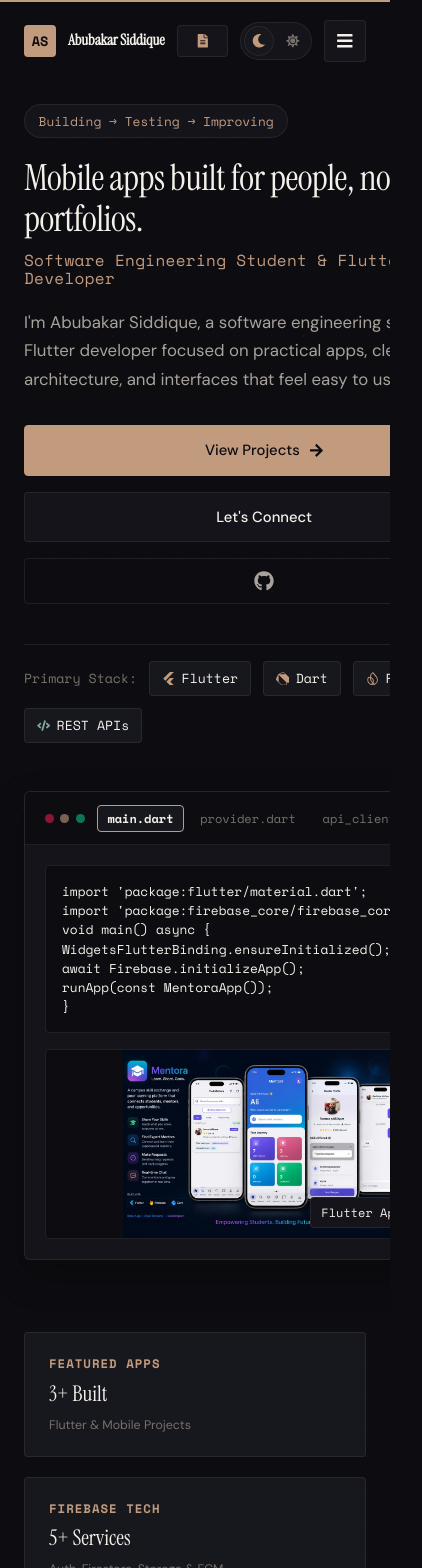
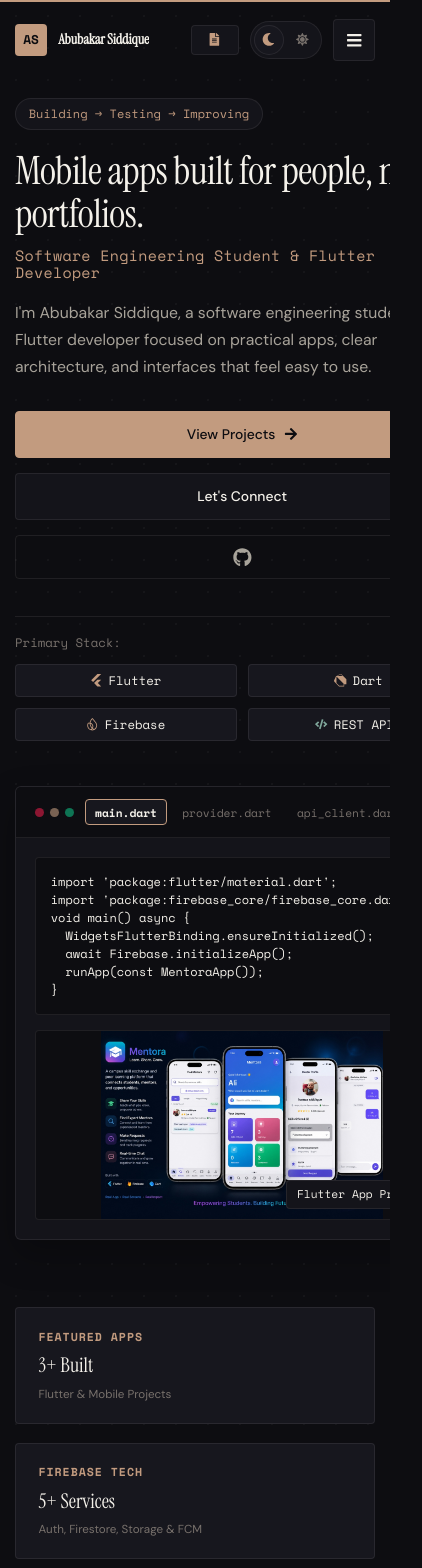
Before and after one commit to mrabukust-cmd/abubakar-portfolio, a React (Vite) app: page / in a window 390 px wide. Shown: the top 1568 px of the page, 422 px wide, since content can reach past the window. Built offline with nearby package versions, Linux system fonts and the light colour scheme.

Commit message:
change index.css

```diff
--- a/src/index.css
+++ b/src/index.css
@@ -477,3 +477,295 @@ a {
 .scroll-icon {
   font-size: 1.1rem;
 }
+
+/* Responsive layout guardrails
+ * Keep component-level styles expressive while making their shared layout
+ * behavior predictable across phones, tablets, and small laptop screens.
+ */
+img,
+svg,
+video,
+canvas {
+  max-width: 100%;
+}
+
+button,
+input,
+textarea,
+select {
+  max-width: 100%;
+}
+
+@media (max-width: 1100px) {
+  .container {
+    max-width: 100%;
+    padding-left: 1.25rem;
+    padding-right: 1.25rem;
+  }
+
+  .navbar-container {
+    gap: 1rem;
+  }
+
+  .logo-text {
+    white-space: nowrap;
+  }
+}
+
+@media (max-width: 768px) {
+  html {
+    font-size: 15px;
+  }
+
+  section[id],
+  main[id] {
+    scroll-margin-top: 5rem;
+  }
+
+  .container {
+    padding-left: 1rem;
+    padding-right: 1rem;
+  }
+
+  .section {
+    padding: 4rem 0;
+  }
+
+  .section-header {
+    margin-bottom: 2.25rem;
+  }
+
+  .section-title {
+    font-size: clamp(1.9rem, 7vw, 2.35rem);
+  }
+
+  .section-description,
+  p {
+    font-size: 0.98rem;
+  }
+
+  .card {
+    padding: 1.35rem;
+  }
+
+  .hero-section {
+    min-height: auto;
+    padding-top: 7rem;
+    padding-bottom: 3.5rem;
+  }
+
+  .hero-title {
+    font-size: clamp(2.3rem, 10vw, 3rem) !important;
+    overflow-wrap: anywhere;
+  }
+
+  .hero-description {
+    font-size: 1rem;
+  }
+
+  .hero-tech-pills {
+    align-items: flex-start;
+  }
+
+  .hero-tech-pills .tech-pill-label {
+    flex-basis: 100%;
+  }
+
+  .hero-card-window {
+    width: 100%;
+  }
+
+  .window-header {
+    padding: 0.65rem 0.75rem;
+  }
+
+  .window-body {
+    padding: 0.75rem;
+  }
+
+  .code-snippet {
+    overflow-x: auto;
+    white-space: pre;
+    font-size: 0.72rem;
+  }
+
+  .app-preview-composition {
+    height: clamp(140px, 35vw, 190px);
+  }
+
+  .hero-stats-container {
+    margin-top: 2.5rem;
+  }
+
+  .stat-card {
+    padding: 1rem;
+  }
+
+  .about-grid,
+  .contact-grid,
+  .projects-grid,
+  .skills-grid {
+    gap: 1.25rem;
+  }
+
+  .profile-img-wrapper {
+    height: clamp(260px, 70vw, 340px) !important;
+  }
+
+  .about-highlights-bar {
+    gap: 0.5rem;
+  }
+
+  .highlight-pill {
+    max-width: 100%;
+    font-size: 0.78rem;
+    overflow-wrap: anywhere;
+  }
+
+  .focus-grid,
+  .form-row-2,
+  .modal-grid-2,
+  .modal-features-grid,
+  .resume-body-grid {
+    grid-template-columns: 1fr !important;
+  }
+
+  .category-card,
+  .contact-form,
+  .github-card {
+    padding: 1.35rem;
+  }
+
+  .project-card-actions,
+  .github-actions,
+  .modal-action-btns,
+  .alert-fallback-actions {
+    width: 100%;
+  }
+
+  .project-card-actions .btn,
+  .github-actions .btn,
+  .modal-action-btns .btn,
+  .alert-fallback-actions > * {
+    flex: 1 1 10rem;
+    justify-content: center;
+  }
+
+  .shared-modal-backdrop {
+    align-items: flex-start;
+    padding: 0.75rem;
+  }
+
+  .shared-modal-container {
+    max-height: calc(100dvh - 1.5rem);
+  }
+
+  .modal-header,
+  .modal-footer,
+  .resume-toolbar {
+    padding-left: 0.85rem;
+    padding-right: 0.85rem;
+  }
+
+  .modal-body {
+    padding: 0.85rem;
+    gap: 1.25rem;
+  }
+
+  .modal-image-wrapper {
+    height: clamp(170px, 48vw, 240px) !important;
+  }
+
+  .modal-banner-info {
+    left: 0.6rem;
+    right: 0.6rem;
+    bottom: 0.6rem;
+    padding: 0.5rem 0.7rem;
+  }
+
+  .modal-title {
+    font-size: 1.2rem !important;
+  }
+
+  .resume-document-wrapper {
+    padding: 0.75rem;
+  }
+
+  .resume-document {
+    padding: 1rem;
+  }
+
+  .resume-name {
+    font-size: clamp(1.65rem, 8vw, 2.25rem);
+  }
+}
+
+@media (max-width: 480px) {
+  .logo-text {
+    max-width: 8.5rem;
+    overflow: hidden;
+    text-overflow: ellipsis;
+  }
+
+  .navbar-actions {
+    gap: 0.4rem;
+  }
+
+  .theme-capsule-toggle {
+    display: none;
+  }
+
+  .hero-actions .btn,
+  .github-actions .btn,
+  .project-card-actions .btn,
+  .modal-action-btns .btn {
+    width: 100%;
+  }
+
+  .hero-tech-pills .tech-pill {
+    flex: 1 1 calc(50% - 0.5rem);
+    justify-content: center;
+  }
+
+  .tech-pill,
+  .skill-chip {
+    min-width: 0;
+  }
+
+  .skills-tab-bar {
+    justify-content: stretch;
+  }
+
+  .skills-tab {
+    flex: 1 1 calc(50% - 0.5rem);
+    justify-content: center;
+  }
+
+  .category-card {
+    gap: 1rem;
+  }
+
+  .skills-chips-wrapper {
+    grid-template-columns: 1fr !important;
+  }
+
+  .contact-method-card {
+    align-items: flex-start;
+    gap: 0.85rem;
+    padding: 1rem;
+  }
+
+  .method-value {
+    font-size: 0.85rem;
+    overflow-wrap: anywhere;
+  }
+
+  .project-image-container {
+    height: clamp(170px, 52vw, 210px) !important;
+  }
+
+  .floating-scroll-top {
+    width: 40px;
+    height: 40px;
+  }
+}
```
